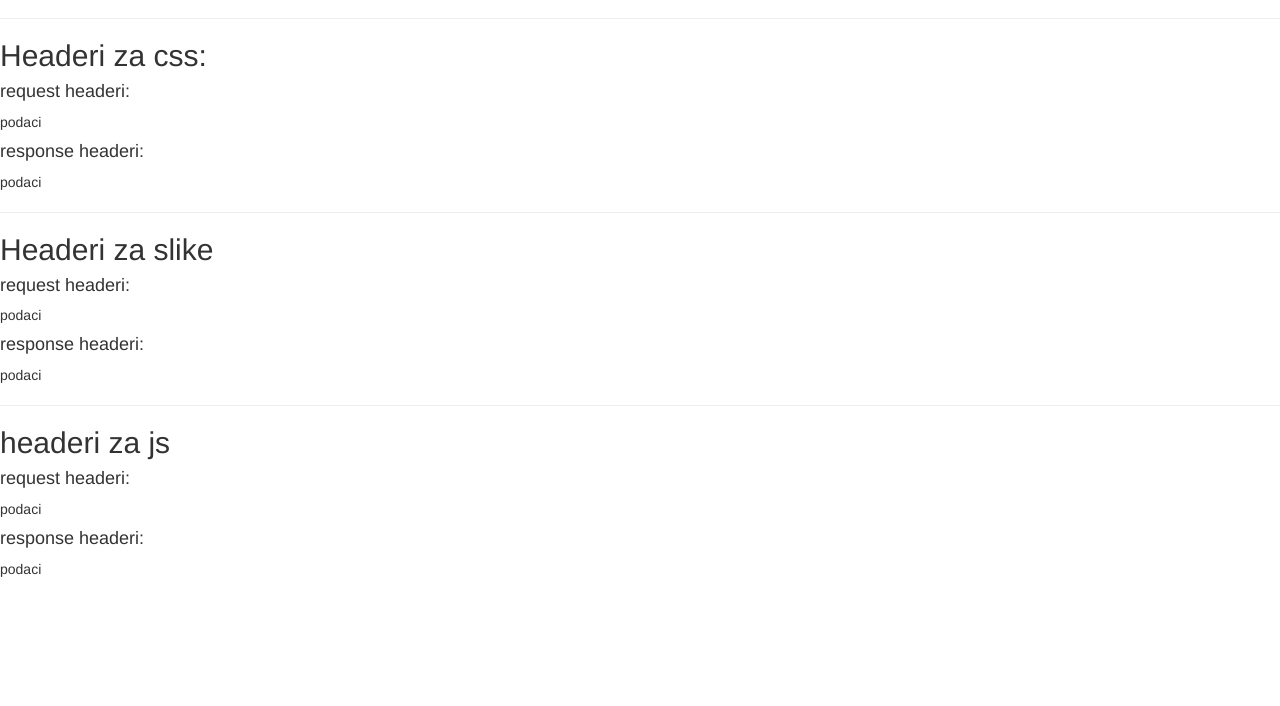
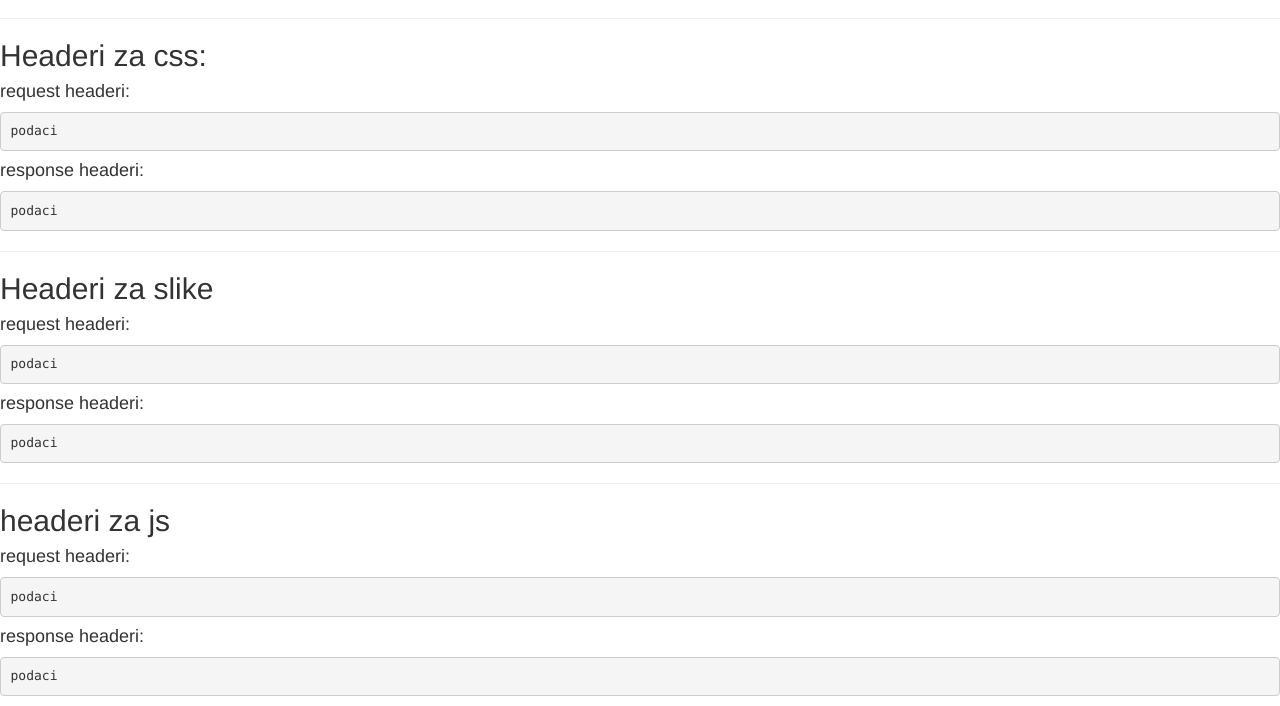
Before and after one commit to druzenje-ucenje/vezba2, a plain HTML site: page template/index.html in a window 1280 px wide. Shown: the part 112-818 px from the top of the page. Drawn offline with nearby package versions, Linux system fonts and the light colour scheme.

Commit message:
update template

```diff
--- a/template/index.html
+++ b/template/index.html
@@ -23,25 +23,25 @@
 
     <h2>Headeri za css:</h2>
     <h4>request headeri:</h4>
-    <p>podaci</p>
+    <pre>podaci</pre>
     <h4>response headeri:</h4>
-    <p>podaci</p>
+    <pre>podaci</pre>
 
     <hr>
 
     <h2>Headeri za slike</h2>
     <h4>request headeri:</h4>
-    <p>podaci</p>
+    <pre>podaci</pre>
     <h4>response headeri:</h4>
-    <p>podaci</p>
+    <pre>podaci</pre>
 
     <hr>
 
     <h2>headeri za js</h2>
     <h4>request headeri:</h4>
-    <p>podaci</p>
+    <pre>podaci</pre>
     <h4>response headeri:</h4>
-    <p>podaci</p>
+    <pre>podaci</pre>
 
 
     <script src="https://code.jquery.com/jquery-2.2.1.min.js"></script>
```
